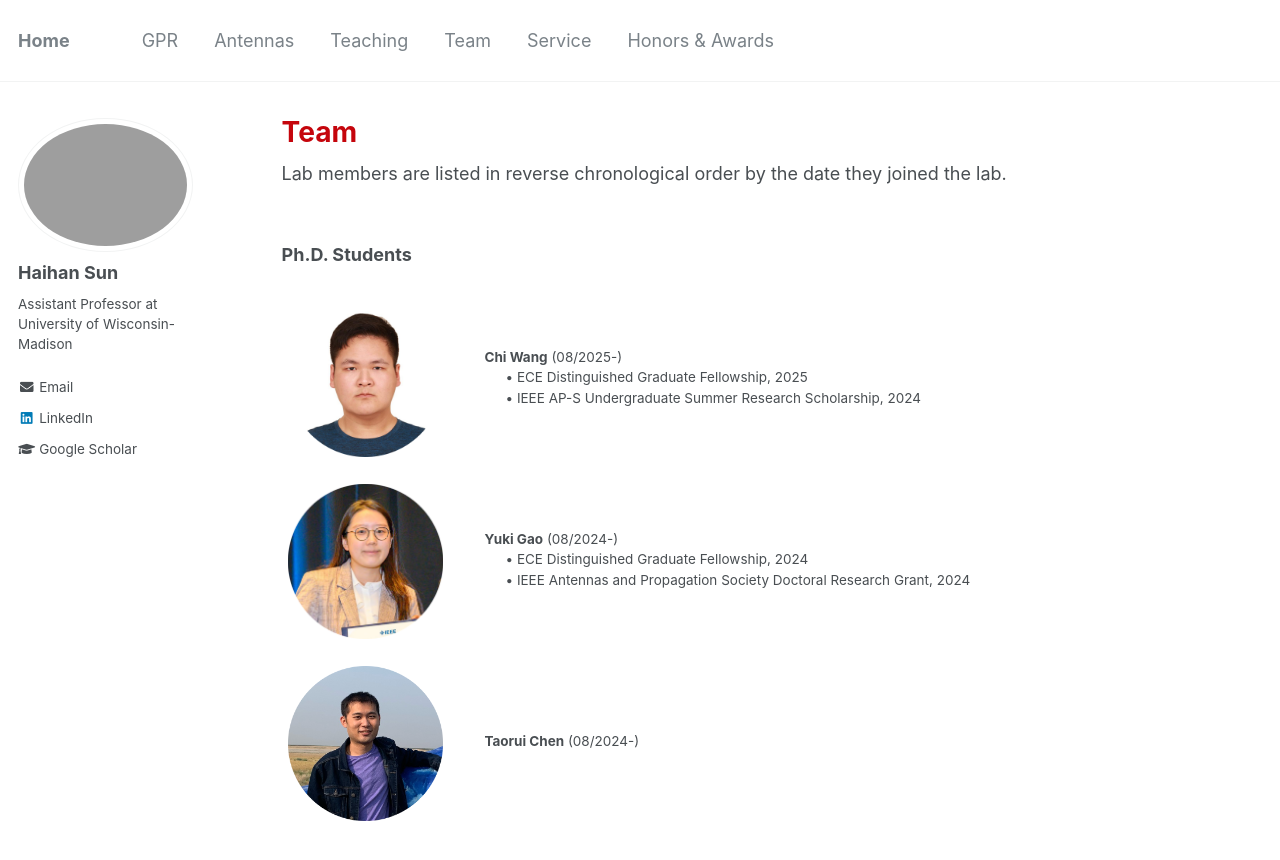
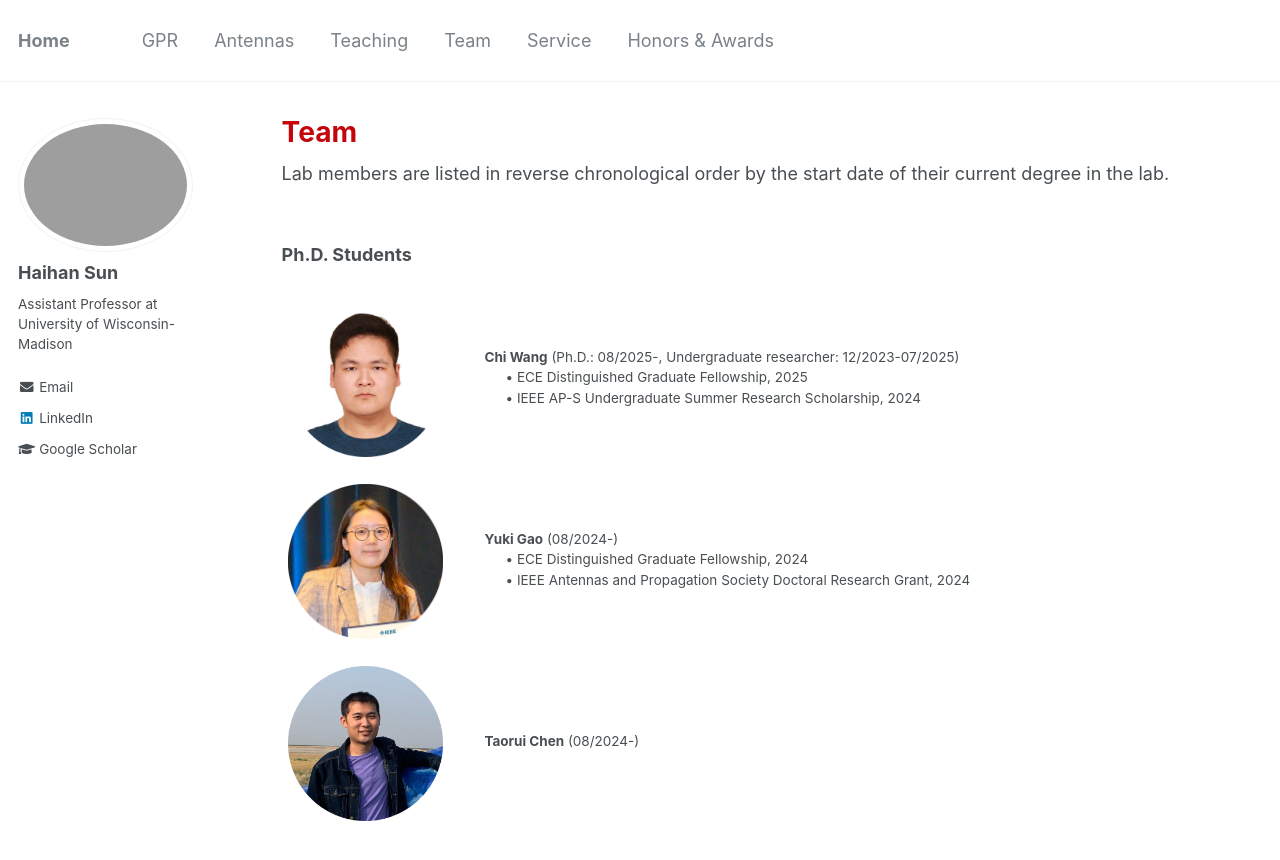
Before and after one commit to Haihan-Sun/Haihan-Sun.github.io, a Jekyll site: the page built from _pages/group.html, in a window 1280 px wide and 900 px high. Shown: the top 860 px of the window. Built offline with Jekyll 4.4.1, drawn with Linux system fonts in a browser that asks for light colours.

Commit message:
Update group.html

```diff
--- a/_pages/group.html
+++ b/_pages/group.html
@@ -11,7 +11,7 @@ author_profile: true
 </head>
 <html>
 <body>
-Lab members are listed in reverse chronological order by the date they joined the lab.
+Lab members are listed in reverse chronological order by the start date of their current degree in the lab.
 <br>
 <br>
 <br>
@@ -24,7 +24,7 @@ Lab members are listed in reverse chronological order by the date they joined th
     <td style = "width:20%">
       <img src="https://haihan-sun.github.io/_pages/images/Chi.png" width="155" >&nbsp;
     </td>
-  <td align="left"><p><b>Chi Wang</b> (08/2025-)  <br />
+  <td align="left"><p><b>Chi Wang</b> (Ph.D.: 08/2025-, Undergraduate researcher: 12/2023-07/2025)  <br />
    &ensp; &ensp;   &#x2022; ECE Distinguished Graduate Fellowship, 2025 <br>
    &ensp; &ensp;  &#x2022; IEEE AP-S Undergraduate Summer Research Scholarship, 2024 <br>
     </td>
```
